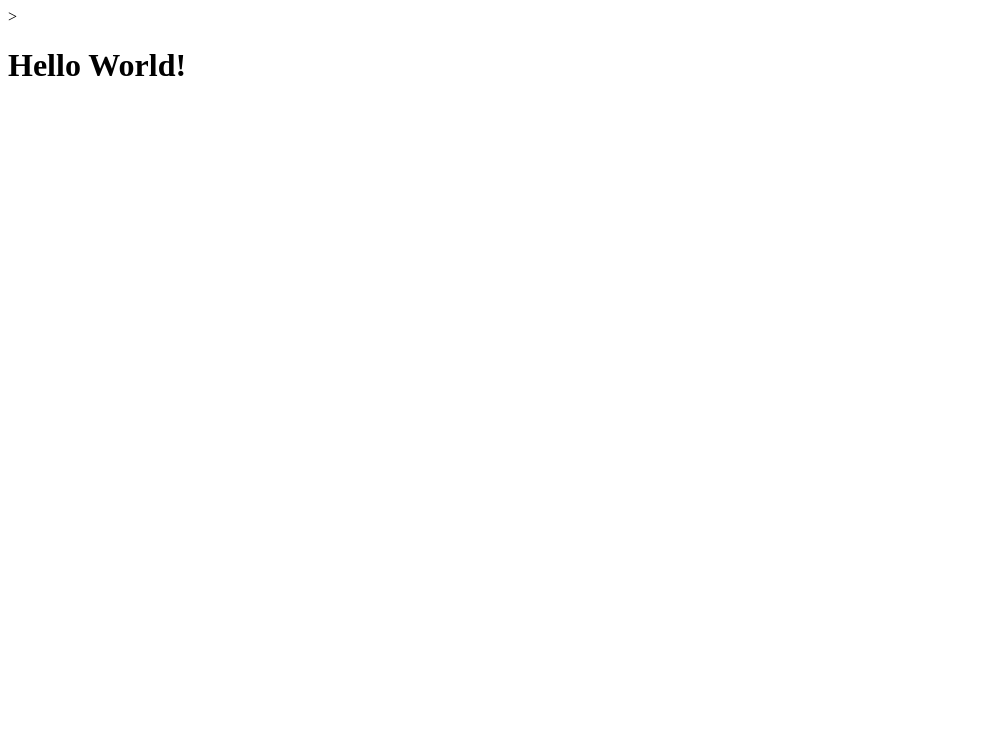
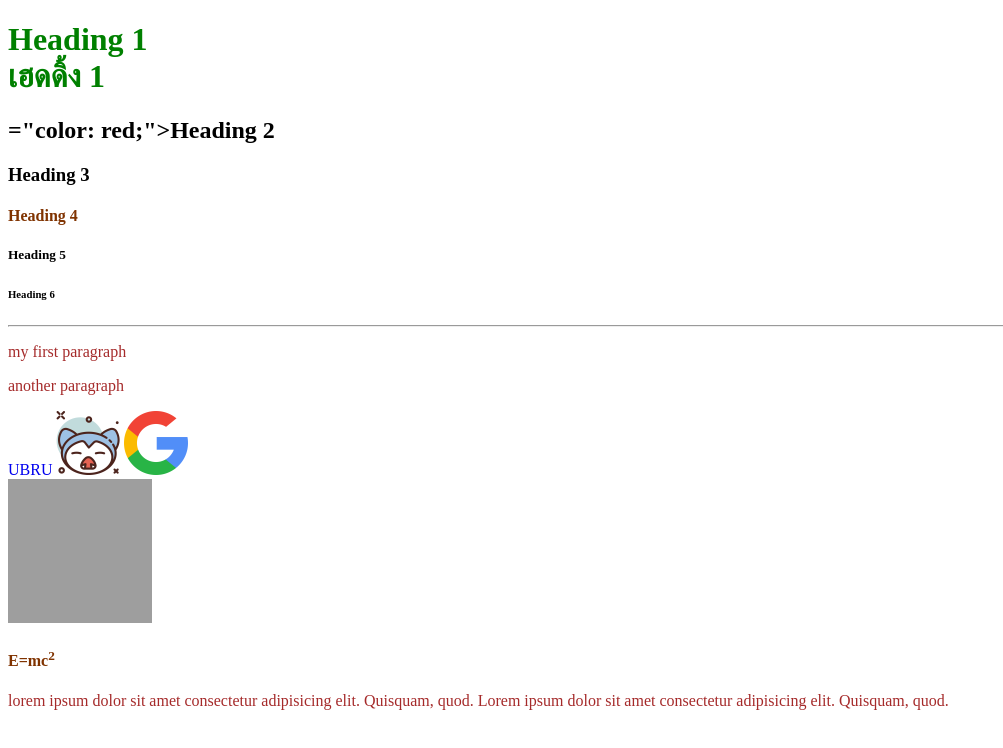
Before and after one commit to std68122420223Natthamon/basichtml, a plain HTML site: page index.html in a window 1280 px wide. Shown: the whole page, without its empty margins (0-1003 px from the left). Drawn offline with Linux system fonts and the light colour scheme; grey boxes are pictures that could not be loaded.

```diff
--- /dev/null
+++ b/css/style.css
@@ -0,0 +1,12 @@
+p {
+    color: brown;
+}
+h1 {
+    color: blue;
+}
+h4 {
+    color: rgb(128, 51, 0);
+}
+a {
+    text-decoration: none;
+}
--- a/index.html
+++ b/index.html
@@ -1,11 +1,46 @@
 <!DOCTYPE html>
-<html>
-  <head>
-    <title>
-      Basic HTML</title>
-    </title>>
-  </head>
-  <body>
-    <h1>Hello World!</h1>
-  </body>
+<html lang="en">
+<head>
+    <meta charset="UTF-8">
+    <meta name="viewport" content="width=device-width, initial-scale=1.0">
+    <title>Document</title>
+    <link rel="stylesheet" href="css/style.css">
+    <style>
+        h1 {
+            color: green;
+        }
+        p {
+            color: brown;
+        }
+
+    </style>
+</head>
+<body>
+  <h1> <style></style>Heading 1  <br> เฮดดิ้ง 1</h1>
+  <h2> <style></style> ="color: red;">Heading 2 </h2>
+  <h3>Heading 3</h3>
+  <h4>Heading 4</h4>
+  <h5>Heading 5</h5>
+  <h6>Heading 6</h6>
+  <hr>
+  <p> my first paragraph </p>
+  <p> another paragraph</p>
+  <a href="http://www.ubru.ac.th" target="_blank" title="มหาวิทยาลัยราชภัฏอุบลราชธานี">UBRU</a>
+  <img src="img/avatar.png" alt="pokemon" width="64" height="64">
+  <a href="http://www.google.com" target="_blank">
+    <img src="img/search.png" alt="Google Search" width="64" height="64"></a>
+    <br>
+    <img src="https://www.pokemon.com/static-assets/content-assets/cms2/img/pokedex/full/321.png"
+    alt="Pikachu" width="144" height="144">
+    <h4>
+      E=mc<sup>2</sup>
+    </h4>
+      <!-- My comment -->
+    <p>
+      lorem ipsum dolor sit amet consectetur adipisicing elit. Quisquam, quod. Lorem ipsum dolor sit amet consectetur adipisicing elit. Quisquam, quod.
+    </p>
+    <p>
+
+    </p>
+</body>
 </html>
```
Also changed, not shown: table.html (added, +33 -0 lines), img/avatar.png (added), img/search.png (added).
